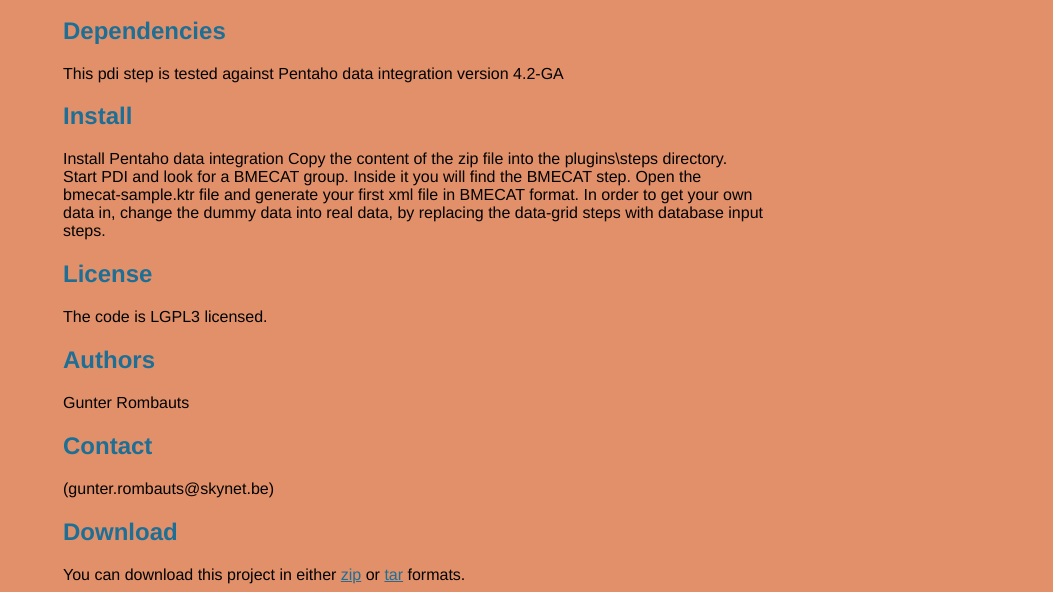
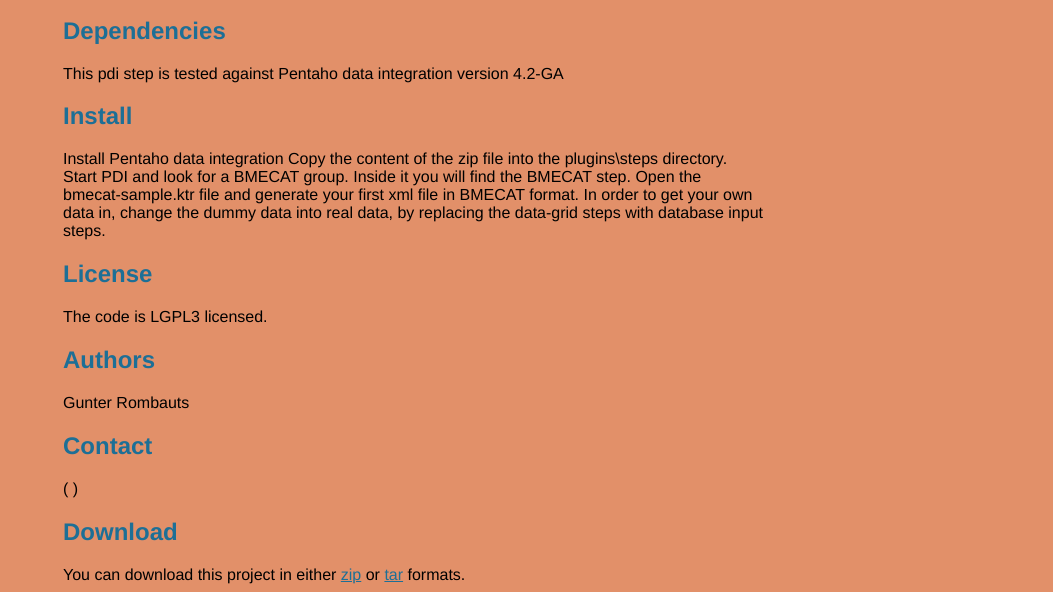
Before and after one commit to begunrom/bmecat-step, a plain HTML site: page index.html in a window 1280 px wide. Shown: the part 360-952 px from the top of the page, without its empty margins (227-1280 px from the left). Drawn offline with Linux system fonts and the light colour scheme.

Commit message:
Edited index.html via GitHub

```diff
--- a/index.html
+++ b/index.html
@@ -65,7 +65,8 @@ In order to get your own data in, change the dummy data into real data, by repla
 <h2>Authors</h2>
 <p>Gunter Rombauts </p>
 <h2>Contact</h2>
-<p> (gunter.rombauts@skynet.be)
+<p> (
+)
 <br/>      </p>
 
 
```
